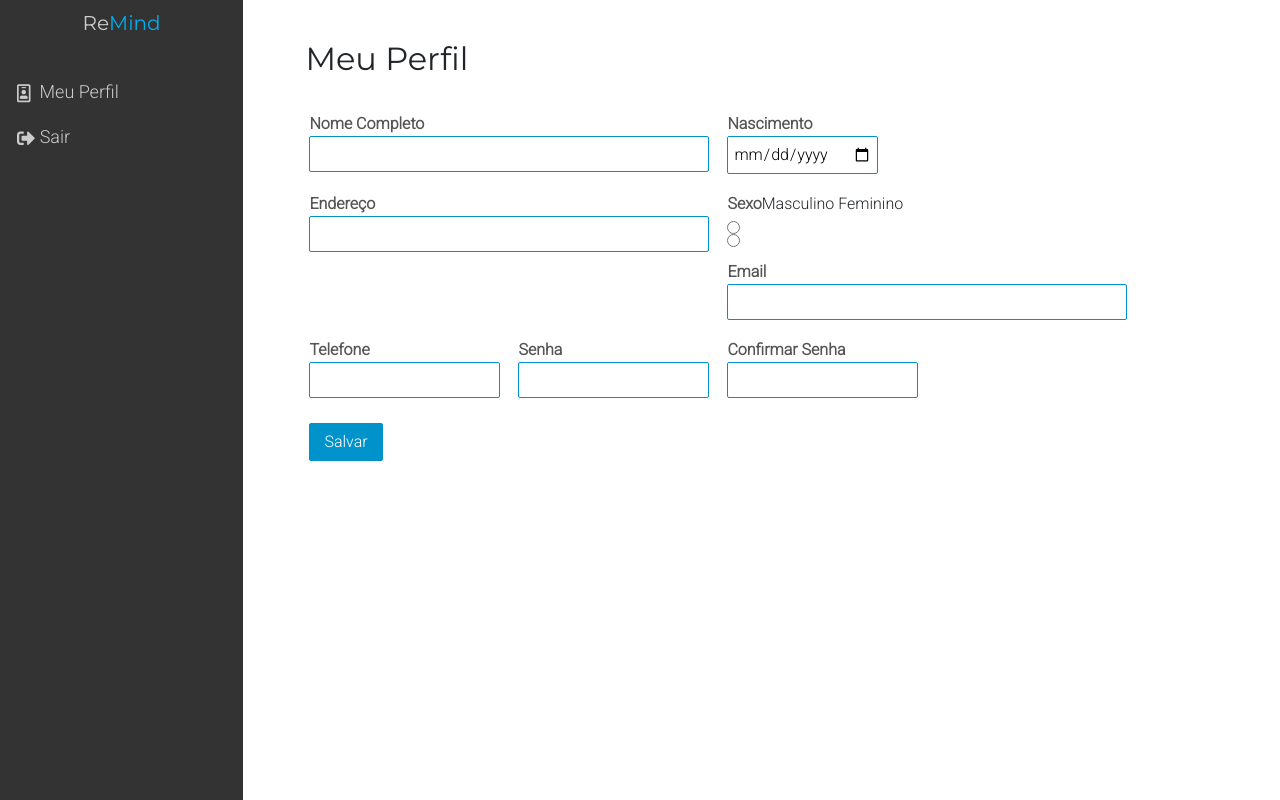
After one commit to manogray/remindWeb, a PHP site: template pages/profilePaciente.php in a window 1280 px wide. The commit adds this page. Run offline with PHP 8.4, Linux system fonts and the light colour scheme; the template is opened without the code that fills it, so the values that code supplies are empty; some libraries are stand-ins or nearby versions.

Commit message:
segunda atualização de estrutura de pastas

```diff
--- a/includes/headerPaciente.php
+++ b/includes/headerPaciente.php
@@ -3,7 +3,7 @@
     if(isset($_GET['logout'])){
         if($_GET['logout'] == '0'){
             session_start();
-            unset($_SESSION['terapeuta']);
+            unset($_SESSION['paciente']);
             header('Location: /');
             die();
         }
@@ -15,6 +15,5 @@
 </div>
 <div class="optionsMenu">
     <a style="color:#ccc;"  href="/profile"><div class="option"> <i style="margin-right: 9px;" class="far fa-id-badge"></i>  Meu Perfil</div></a>
-    <a style="color:#ccc;"  href="/paciente"><div class="option"> <i style="margin-right: 5px;" class="far fa-list-alt"></i> Meus Pacientes</div></a>
     <a style="color:#ccc;" href="paciente/0"><div class="option"> <i style="margin-right: 5px;" class="fas fa-sign-out-alt"></i> Sair</div></a>
 </div>
--- /dev/null
+++ b/pages/profilePaciente.php
@@ -0,0 +1,84 @@
+<!DOCTYPE html>
+<html>
+    <head>
+        <?php include("includes/head.php"); ?>
+    </head>
+
+    <body>
+        <header>
+            <?php include("includes/headerPaciente.php") ?>
+        </header>
+
+        <section class="main-content">
+        <div class="box-profile">
+            <h2 class="titulo_cadastro">Meu Perfil</h2>
+            <form method="POST" class="register-form" id="register-form" novalidate="novalidate">
+                <div class="form-row">
+                    <div class="form-group">
+                        <div class="form-input">
+                            <label for="nome" >Nome Completo</label>
+                            <input style="width: 400px;" type="text" name="nome" id="nome">
+                        </div>
+                        <div class="form-input">
+                            <label for="nascimento" >Nascimento</label>
+                            <input type="date" name="nascimento" id="nascimento">
+                        </div>
+
+
+                        <div class="form-input">
+                            <label for="endereco" >Endereço</label>
+                            <input style="width: 400px;" type="text" name="endereco" id="endereco">
+                        </div>
+
+                        <div class="form-input">
+                            <label for="sexo" >Sexo</label>
+                            <input class="radio-area" type="radio" name="opcao" value="opc1" id="sexo">Masculino
+                            <input class="radio-area" type="radio" name="opcao" value="opc2" id="sexo">Feminino
+                        </div>
+
+                        <div class="form-input">
+                            <label for="email" >Email</label>
+                            <input style="width: 400px;" type="email" name="email" id="email">
+                        </div>
+                        <div class="form-input">
+                            <label for="telefone" >Telefone</label>
+                            <input type="text" name="telefone" id="telefone">
+                        </div>
+
+                        <div class="form-input">
+                            <label for="senha" >Senha</label>
+                            <input type="text" name="senha" id="senha">
+                        </div>
+
+                        <div class="form-input">
+                            <label for="confirmar" >Confirmar Senha</label>
+                            <input type="text" name="confimar" id="confirmar">
+                        </div>
+                    </div>
+                </div>
+                <div class="form-submit">
+                    <input style="margin-bottom: 25px;" type="submit" value="Salvar" class="submit" id="submit" name="submit">
+                </div>
+
+                <script>
+                    $("#check").click(function(){
+                        if($(this).val()=="true"){
+                            $("#opcao").css("visibility","visible");
+                            $(this).val("false");
+
+                        }else if($(this).val()=="false"){
+                            "#opcao").css("visibility","hidden");
+                            $(this).val("true");
+                        }else{
+                           // $("#opcao").css("visibility","hidden");
+                           // $(this).val("true");
+                        }
+                    });
+                </script>
+            </form>
+        </div>
+        </section>
+
+        <script src="../js/calendar.js"></script>
+    </body>
+</html>
```
Also changed, not shown: index.php (+5 -3 lines), pages/dashboardPaciente.php (+63 -1 lines), pages/profileTerapeuta.php (added, +84 -0 lines).
